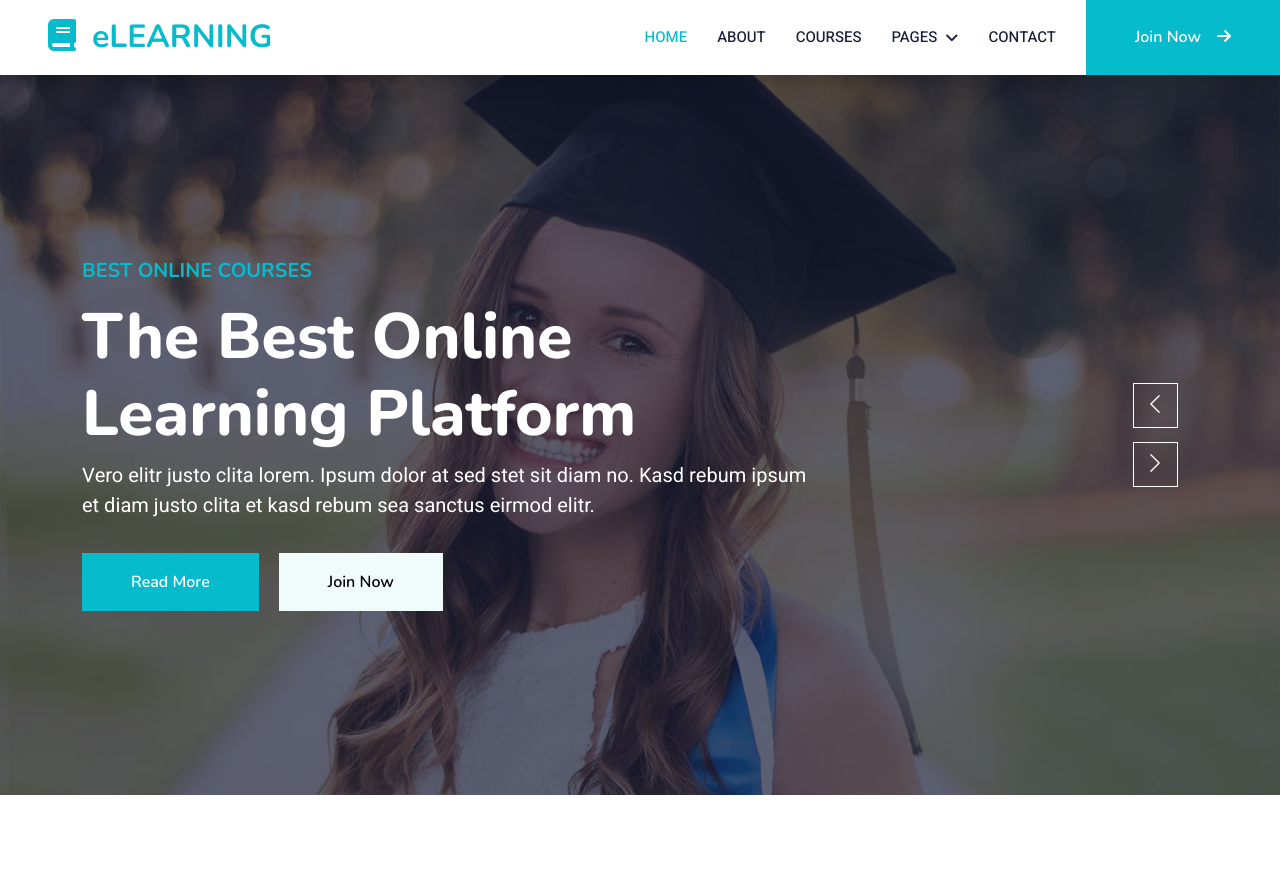
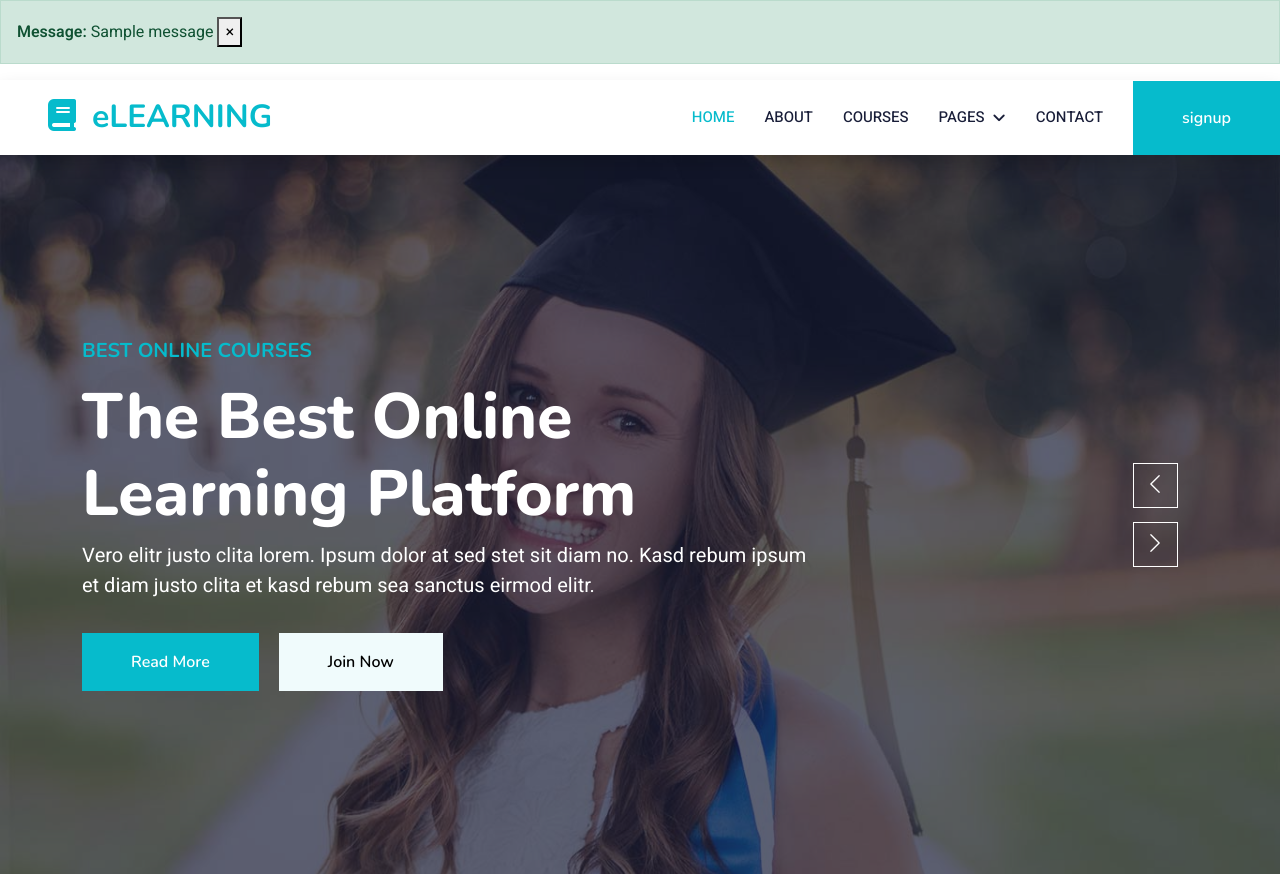
Before and after one commit to lenguyenkhang2111/WebProjectTeam08, a Django app: page / in a window 1280 px wide. Shown: the top 874 px of the page. Run offline with Django 4.2, Linux system fonts and the light colour scheme; tables that the repository leaves empty hold one stand-in row (values such as "Sample post"); one stand-in notice (Sample message) is shown; parts of the project's set-up code (start-up, migrations or seed data) failed here and were passed over; some libraries are stand-ins or nearby versions.

Commit message:
sign up sign out button

```diff
--- a/static/css/style.css
+++ b/static/css/style.css
@@ -3,6 +3,9 @@
     --primary: #06BBCC;
     --light: #F0FBFC;
     --dark: #181d38;
+}
+a{
+    color: white;
 }
 
 .fw-medium {
--- a/templates/base.html
+++ b/templates/base.html
@@ -44,7 +44,7 @@
 
     <!-- Template Stylesheet -->
     <link href="{% static 'css/style.css' %}" rel="stylesheet" />
-  </head>
+
 
   <body>
     <!-- Spinner Start -->
--- a/templates/includes/navbar.html
+++ b/templates/includes/navbar.html
@@ -1,5 +1,15 @@
 <!-- Navbar Start -->
-{% load static %}
+{% load static %} {% for message in messages %}
+<div
+  class="alert alert-{{ message.tags }} alert-dismissible fade show"
+  role="alert"
+>
+  <strong>Message:</strong> {{ message }}
+  <button type="button" class="close" data-dismiss="alert" aria-label="Close">
+    <span aria-hidden="true">&times;</span>
+  </button>
+</div>
+{% endfor %}
 <nav
   class="navbar navbar-expand-lg bg-white navbar-light shadow sticky-top p-0"
 >
@@ -34,9 +44,21 @@
       </div>
       <a href="contact.html" class="nav-item nav-link">Contact</a>
     </div>
+
+    <div class="btn btn-primary py-4 px-lg-5 d-none d-lg-block">
+      {% if user.is_authenticated %}
+      <a href="account/signout">signout</a>
+
+      {% else %}
+      <a href="account/signup">signup</a>
+
+      {% endif %}
+    </div>
+    {% comment %}
     <a href="" class="btn btn-primary py-4 px-lg-5 d-none d-lg-block"
       >Join Now<i class="fa fa-arrow-right ms-3"></i
     ></a>
+    {% endcomment %}
   </div>
 </nav>
 <!-- Navbar End -->
```
Also changed, not shown: db.sqlite3.
